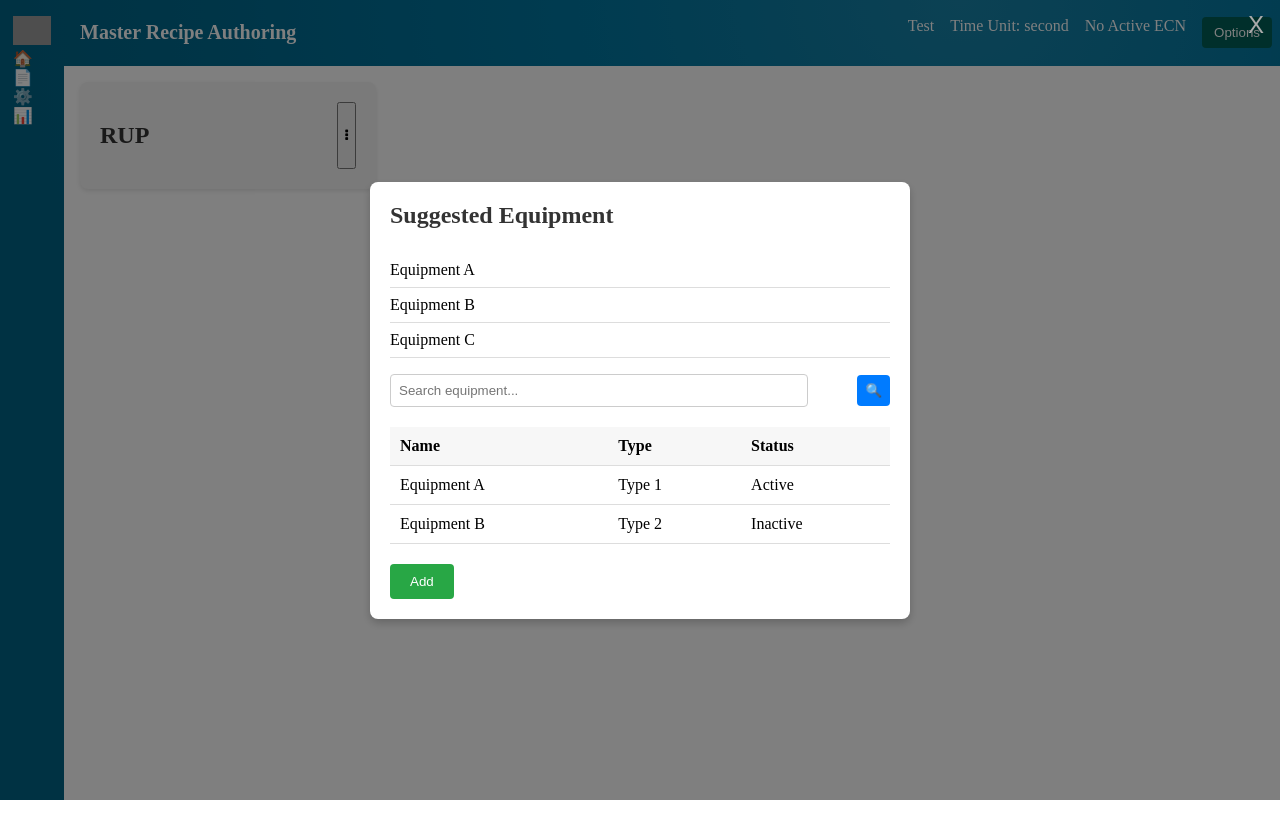
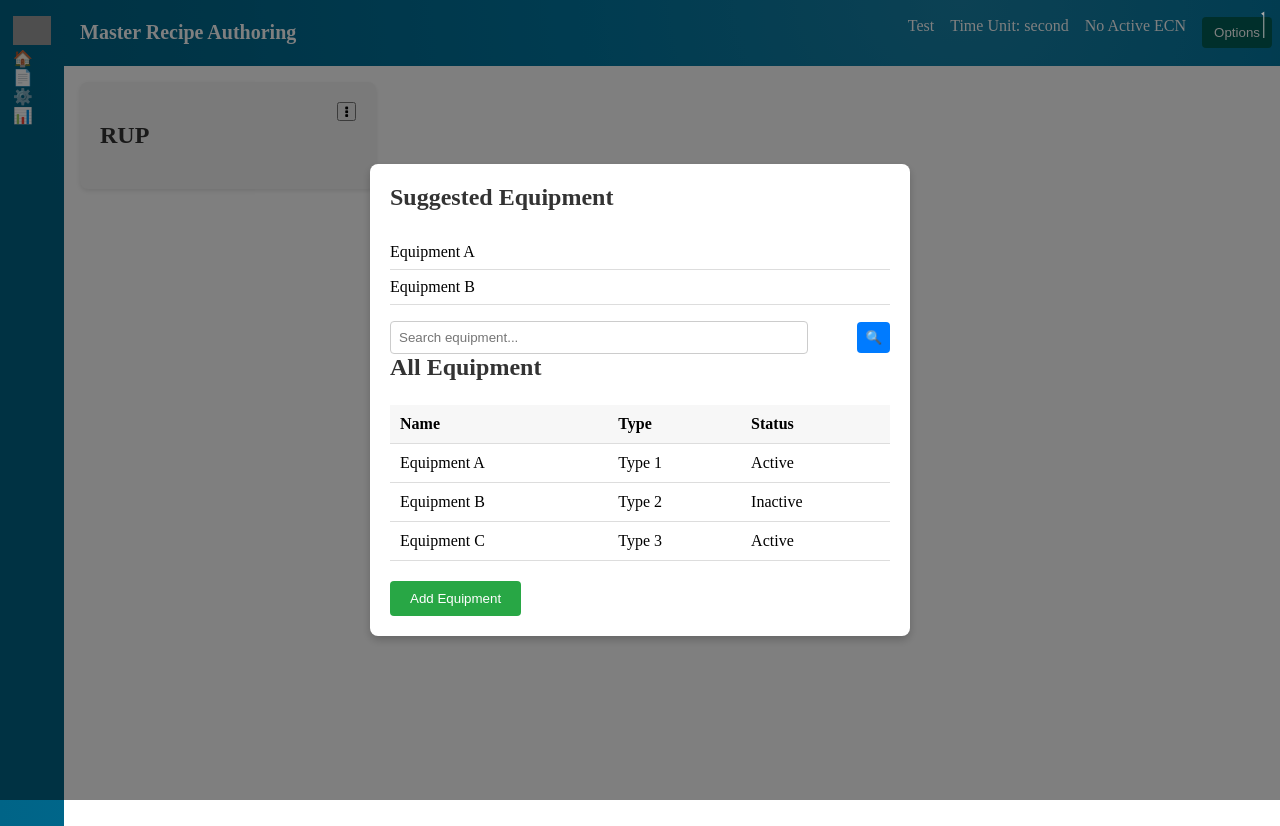
Before and after one commit to vinayak-ap/siem-possible, a Next.js app: page / in a window 1280 px wide. Both pictures are taken after a click on the button 346 px from the left and 135 px from the top of the page. Before the commit the page ends 800 px from the top, so only its background shows below. Built offline with nearby package versions, Linux system fonts and the light colour scheme; grey boxes are pictures that could not be loaded.

Commit message:
--update

```diff
--- a/src/app/components/graph-component/GraphComponent.css
+++ b/src/app/components/graph-component/GraphComponent.css
@@ -75,4 +75,5 @@
 
 .context-menu {
     margin-left: auto;
+    height: 1.2rem;
 }
--- a/src/app/components/graph-component/GraphComponent.tsx
+++ b/src/app/components/graph-component/GraphComponent.tsx
@@ -1,47 +1,22 @@
 'use client';
 
 import React, { useState } from 'react';
+import PopupComponent from '../popup-component/PopupComponent';
+import { Equipment } from '../../helper/equipment';
+import 'font-awesome/css/font-awesome.min.css';
 import './GraphComponent.css';
-import PopupComponent from '../popup-component/PopupComponent';
-import 'font-awesome/css/font-awesome.min.css';
 
 const GraphComponent: React.FC = () => {
-    //   const [showPopup, setShowPopup] = useState(false);
-
-    //   const togglePopup = () => {
-    //     setShowPopup(!showPopup);
-    //   };
-
-    const Sidebar = () => (
-        <aside className='sidebar'>
-            <div className='sidebar-nav'>
-                <img src='https://store-images.s-microsoft.com/image/apps.21913.863c1661-4a23-4ffe-b1c7-b4f77b333831.708cc5a7-7813-402c-a822-441051210520.e64bdc28-9190-4f59-ad4b-c36c6009df65.png' alt='Sidebar Icon' className='sidebar-logo' />
-                <div className='nav-icons'>
-                    <div className='nav-icon'>🏠</div>
-                    <div className='nav-icon'>📄</div>
-                    <div className='nav-icon'>⚙️</div>
-                    <div className='nav-icon'>📊</div>
-                </div>
-            </div>
-        </aside>
-    );
-
-    const Header = () => (
-        <header className='header'>
-            <h1 className='header-title'>Master Recipe Authoring</h1>
-            <nav className='header-nav'>
-                <span>Test</span>
-                <span>Time Unit: second</span>
-                <span>No Active ECN</span>
-                <button className='header-button'>Options</button>
-            </nav>
-        </header>
-    );
 
     const GraphNode = () => {
         const [showPopup, setShowPopup] = useState(false);
+        const [selectedEquipment, setSelectedEquipment] = useState<Equipment | null>(null);
+        const togglePopup = () => setShowPopup(!showPopup);
 
-        const togglePopup = () => setShowPopup(!showPopup);
+        const handleEquipmentSelection = (equipment: Equipment) => {
+            setSelectedEquipment(equipment);
+            setShowPopup(false); // Close the popup after selecting equipment
+        };
 
         return (
             <main className='content'>
@@ -51,20 +26,14 @@ const GraphComponent: React.FC = () => {
                         <i className="fa fa-ellipsis-v"></i>
                     </button>
                 </div>
-                {showPopup && <PopupComponent onClose={togglePopup} />}
+                {showPopup && <PopupComponent onClose={togglePopup} onSelectEquipment={handleEquipmentSelection} />}
             </main>
         );
     };
 
     return (
-        <div className='app-container'>
-            <Sidebar />
-            <div className='main-container'>
-                <Header />
-                <div className='graph-container'>
-                    <GraphNode />
-                </div>
-            </div>
+        <div className='graph-container'>
+            <GraphNode />
         </div>
     );
 };
--- a/src/app/components/popup-component/PopupComponent.css
+++ b/src/app/components/popup-component/PopupComponent.css
@@ -121,3 +121,8 @@
 .popup-close:hover {
     color: #333;
 }
+
+.selected {
+    background-color: lightblue;
+    cursor: pointer;
+}
--- a/src/app/components/popup-component/PopupComponent.tsx
+++ b/src/app/components/popup-component/PopupComponent.tsx
@@ -1,24 +1,58 @@
-import React from 'react';
+'use client';
+
+import React, { useState } from 'react';
+import { allEquipment, suggestedEquipment, Equipment } from '../../helper/equipment';
+import 'font-awesome/css/font-awesome.min.css';
 import './PopupComponent.css';
 
 interface PopupComponentProps {
     onClose: () => void;
+    onSelectEquipment: (equipment: Equipment) => void;
 }
 
-const PopupComponent: React.FC<PopupComponentProps> = ({ onClose }) => {
+const PopupComponent: React.FC<PopupComponentProps> = ({ onClose, onSelectEquipment }) => {
+
+    const [selectedEquipment, setSelectedEquipment] = useState<Equipment | null>(null);
+
+    // const handleEquipmentSelect = (equipment: Equipment) => {
+    //     setSelectedEquipment(equipment);
+    //     onSelectEquipment(equipment); // Pass the selected equipment to the parent
+    //     onClose(); // Close the popup after selection (optional)
+    // };
+
+    const handleEquipmentSelect = (equipment: Equipment) => {
+        setSelectedEquipment(equipment === selectedEquipment ? null : equipment);
+    };
+
+    const handleAddClick = () => {
+        if (selectedEquipment) {
+            onSelectEquipment(selectedEquipment);
+            onClose(); // Optionally close the popup
+        }
+    };
+
     return (
         <div className="popup">
             <div className="popup-content">
                 <h3>Suggested Equipment</h3>
                 <ul>
-          <li>Equipment A</li>
-          <li>Equipment B</li>
-          <li>Equipment C</li>
+                    {suggestedEquipment.map((equipment) => (
+                        <li
+                        key={equipment.name}
+                        className={selectedEquipment && selectedEquipment.name === equipment.name ? 'selected' : ''}
+                        onClick={() => handleEquipmentSelect(equipment)}
+                        >
+                        {equipment.name}
+                        </li>
+                    ))}
                 </ul>
+
                 <div className="search-box">
                     <input type="text" placeholder="Search equipment..." />
                     <button className="search-icon">🔍</button>
                 </div>
+
+                <h3>All Equipment</h3>
                 <table className="equipment-table">
                     <thead>
                         <tr>
@@ -28,21 +62,21 @@ const PopupComponent: React.FC<PopupComponentProps> = ({ onClose }) => {
                         </tr>
                     </thead>
                     <tbody>
-            <tr>
-              <td>Equipment A</td>
-              <td>Type 1</td>
-              <td>Active</td>
+                        {allEquipment.map((equipment) => (
+                             <tr key={equipment.name} className={selectedEquipment && selectedEquipment.name === equipment.name ? 'selected' : ''}
+                                onClick={() => handleEquipmentSelect(equipment)}>
+                                <td>{equipment.name}</td>
+                                <td>{equipment.type}</td>
+                                <td>{equipment.status}</td>
                             </tr>
-            <tr>
-              <td>Equipment B</td>
-              <td>Type 2</td>
-              <td>Inactive</td>
-            </tr>
+                        ))}
                     </tbody>
                 </table>
-        <button className="add-button">Add</button>
+                <button className='add-button' onClick={handleAddClick} disabled={!selectedEquipment}>Add Equipment</button>
             </div>
-      <button className="popup-close" onClick={onClose}>X</button>
+            <button className="popup-close" onClick={onClose}>
+                <i className="fas fa-times"></i>
+            </button>
         </div>
     );
 };
--- /dev/null
+++ b/src/app/helper/equipment.ts
@@ -0,0 +1,17 @@
+export interface Equipment {
+    name: string;
+    type?: string;
+    status?: string;
+}
+
+export const allEquipment: Equipment[] = [
+    { name: 'Equipment A', type: 'Type 1', status: 'Active' },
+    { name: 'Equipment B', type: 'Type 2', status: 'Inactive' },
+    { name: 'Equipment C', type: 'Type 3', status: 'Active' },
+    // Add more equipment data as needed
+];
+
+export const suggestedEquipment: Equipment[] = [
+    { name: 'Equipment A' },
+    { name: 'Equipment B' }
+];
--- a/src/app/page.tsx
+++ b/src/app/page.tsx
@@ -4,103 +4,48 @@
 import GraphComponent from './components/graph-component/GraphComponent';
 // import './App.scss';
 
-// const Sidebar = () => (
-//   <aside className='sidebar'>
-//     <div className='sidebar-nav'>
-//       <img src='https://store-images.s-microsoft.com/image/apps.21913.863c1661-4a23-4ffe-b1c7-b4f77b333831.708cc5a7-7813-402c-a822-441051210520.e64bdc28-9190-4f59-ad4b-c36c6009df65.png' alt='Sidebar Icon' className='sidebar-logo' />
-//       <div className='nav-icons'>
-//         <div className='nav-icon'>🏠</div>
-//         <div className='nav-icon'>📄</div>
-//         <div className='nav-icon'>⚙️</div>
-//         <div className='nav-icon'>📊</div>
-//       </div>
-//     </div>
-//   </aside>
-// );
+const Sidebar = () => (
+  <aside className='sidebar'>
+      <div className='sidebar-nav'>
+          <img src='https://store-images.s-microsoft.com/image/apps.21913.863c1661-4a23-4ffe-b1c7-b4f77b333831.708cc5a7-7813-402c-a822-441051210520.e64bdc28-9190-4f59-ad4b-c36c6009df65.png' alt='Sidebar Icon' className='sidebar-logo' />
+          <div className='nav-icons'>
+              <div className='nav-icon'>🏠</div>
+              <div className='nav-icon'>📄</div>
+              <div className='nav-icon'>⚙️</div>
+              <div className='nav-icon'>📊</div>
+          </div>
+      </div>
+  </aside>
+);
 
-// const Header = () => (
-//   <header className='header'>
-//     <h1 className='header-title'>Master Recipe Authoring</h1>
-//     <nav className='header-nav'>
-//       <span>Test</span>
-//       <span>Time Unit: second</span>
-//       <span>No Active ECN</span>
-//       <button className='header-button'>Options</button>
-//     </nav>
-//   </header>
-// );
-
-// interface PopupComponentProps {
-//   onClose: () => void;
-// }
-
-// const PopupComponent = ({ onClose }: PopupComponentProps) => (
-//   <div className='popup'>
-//     <div className='popup-content'>
-//       <h3>Suggested Equipment</h3>
-//       <ul>
-//         <li>Equipment A</li>
-//         <li>Equipment B</li>
-//         <li>Equipment C</li>
-//       </ul>
-//       <div className='search-box'>
-//         <input type='text' placeholder='Search equipment...' />
-//         <button className='search-icon'>🔍</button>
-//       </div>
-//       <table className='equipment-table'>
-//         <thead>
-//           <tr>
-//             <th>Name</th>
-//             <th>Type</th>
-//             <th>Status</th>
-//           </tr>
-//         </thead>
-//         <tbody>
-//           <tr>
-//             <td>Equipment A</td>
-//             <td>Type 1</td>
-//             <td>Active</td>
-//           </tr>
-//           <tr>
-//             <td>Equipment B</td>
-//             <td>Type 2</td>
-//             <td>Inactive</td>
-//           </tr>
-//         </tbody>
-//       </table>
-//       <button className='add-button'>Add</button>
-//     </div>
-//     <button className='popup-close' onClick={onClose}>X</button>
-//   </div>
-// );
-
-// const Content = () => {
-//   const [showPopup, setShowPopup] = useState(false);
-
-//   const togglePopup = () => setShowPopup(!showPopup);
-
-//   return (
-//     <main className='content'>
-//       <div className='card card-styled'>
-//         <h2 className='card-title'>RUP</h2>
-//         <button className='three-dots-icon' onClick={togglePopup}>⋮</button>
-//       </div>
-//       {showPopup && <PopupComponent onClose={togglePopup} />}
-//     </main>
-//   );
-// };
+const Header = () => (
+  <header className='header'>
+      <h1 className='header-title'>Master Recipe Authoring</h1>
+      <nav className='header-nav'>
+          <span>Test</span>
+          <span>Time Unit: second</span>
+          <span>No Active ECN</span>
+          <button className='header-button'>Options</button>
+      </nav>
+  </header>
+);
 
 export default function Home() {
+  // return (
+  //   <div>
+  //     <GraphComponent />
+  //   </div>
+  // );
+
   return (
-    // <div className='app-container'>
-    //   <Sidebar />
-    //   <div className='main-container'>
-    //     <Header />
-    //     <Content />
-    //   </div>
-    // </div>
-    <div>
-      <GraphComponent />
+    <div className='app-container'>
+        <Sidebar />
+        <div className='main-container'>
+            <Header />
+            <div className='graph-container'>
+                <GraphComponent />
+            </div>
+        </div>
     </div>
   );
 }
```
Lines whose indentation alone changed are shown as unchanged.
